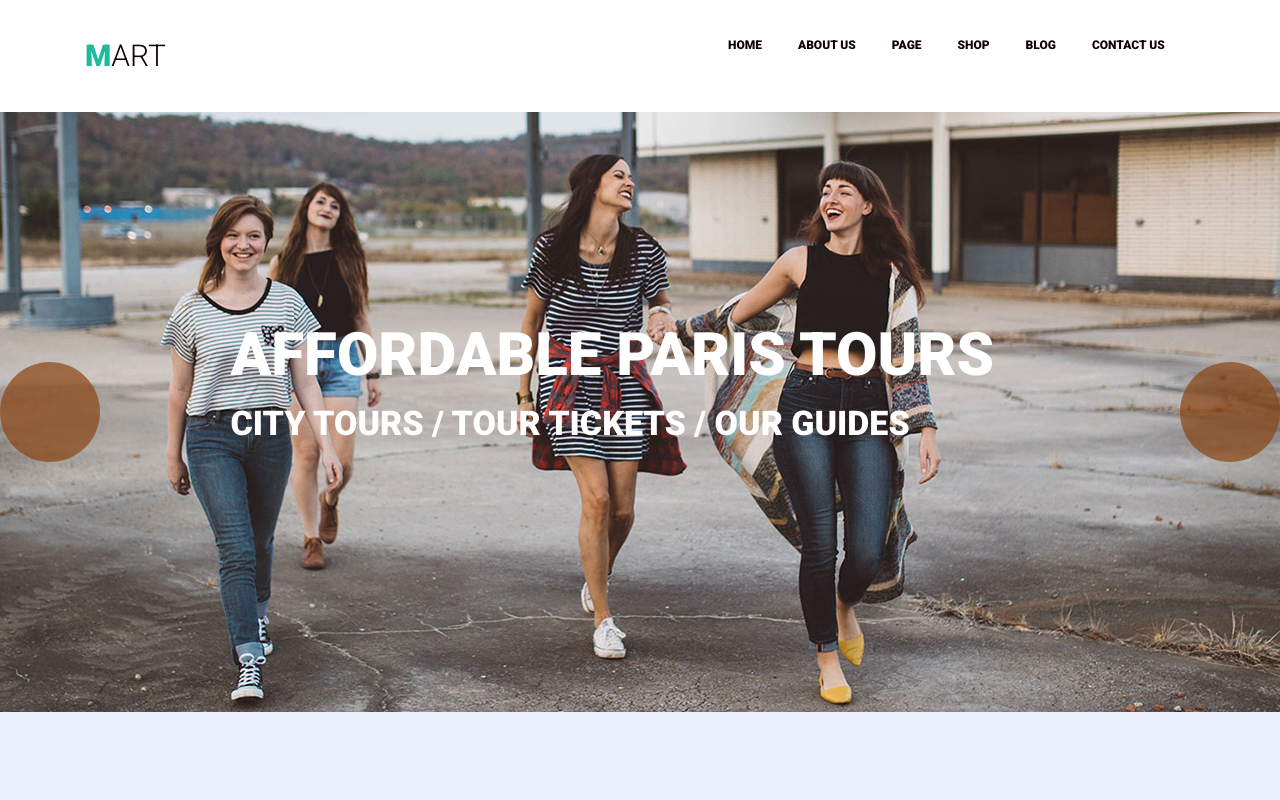
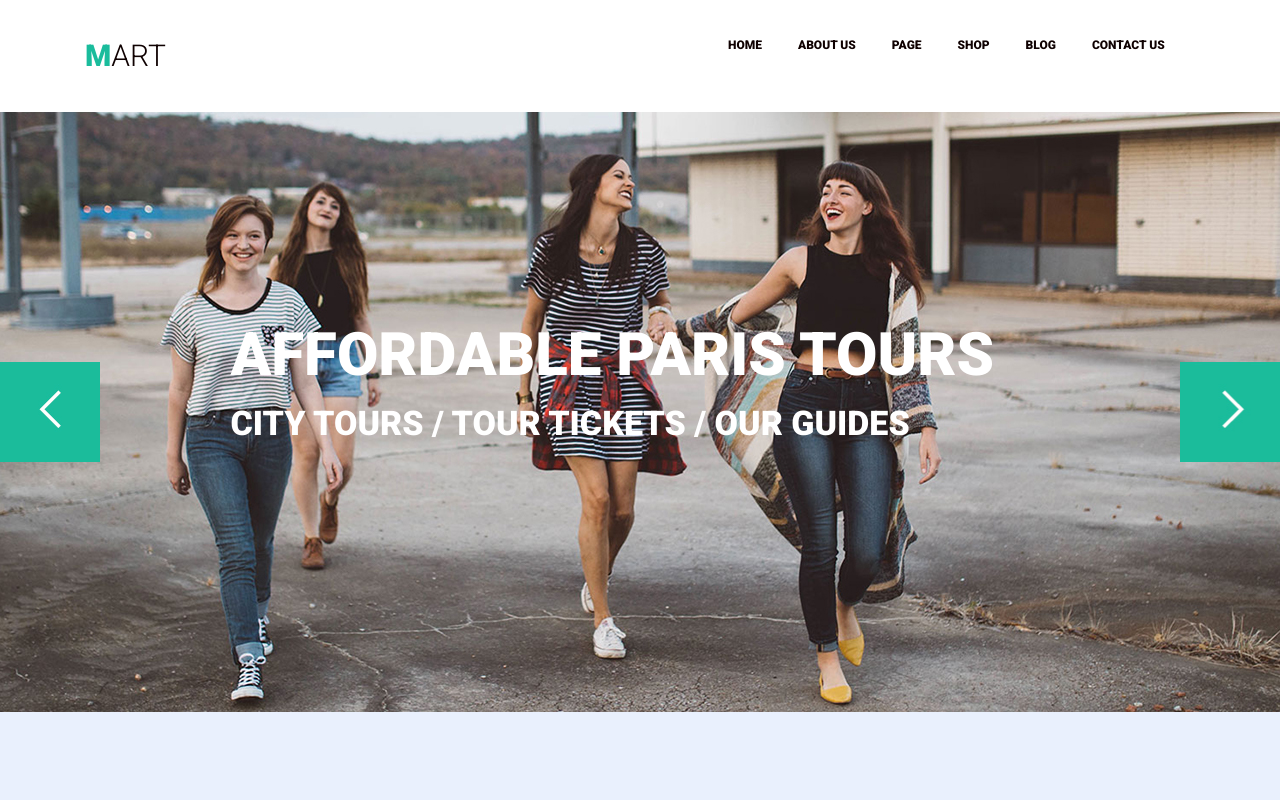
Before and after one commit to MyroslavaMaksymenko/goit-fe-course, a plain HTML site: page html-css/hw-05/index.html in a window 1280 px wide. Shown: the top 800 px of the page. Drawn offline with nearby package versions, Linux system fonts and the light colour scheme; a script that the page names is missing.

Commit message:
added files

```diff
--- a/html-css/hw-05/css/style.css
+++ b/html-css/hw-05/css/style.css
@@ -132,6 +132,8 @@ input[type="radio"].visually-hidden{
 .slider-title{
   position: relative;
   min-height: 600px;
+  text-align: left;
+  margin: auto;
 }
 
 .slider-ctrl{
@@ -140,7 +142,6 @@ input[type="radio"].visually-hidden{
   height: 100px;
   border: 0;
   background-color: rgba(139, 69, 19, 0.7);
-  border-radius: 100%;
   position: absolute;
   top: 50%;
   transform: translateY(-50%);
@@ -151,10 +152,18 @@ input[type="radio"].visually-hidden{
 
 .slider-ctrl-prev{
   left: 0;
+  display: inline-block;
+  background-image: url('../img/slides-ctrl-prev.jpg');
+  background-position: center;
+  background-repeat: no-repeat;
 }
 
 .slider-ctrl-next{
   right: 0;
+  display: inline-block;
+  background-image: url('../img/slides-ctrl-next.jpg');
+  background-position: center;
+  background-repeat: no-repeat;
 }
 
 .slides-list{
@@ -292,10 +301,7 @@ margin-right: 30px
   margin:0;
   padding:20px 0;
 }
-/*.footer-wrapper{
-margin:0 auto;
-padding: 0;
-}*/
+
 .footer-text{
 font-family: "Open Sans", Arial, sans-serif;
 color:  #fefefe;
```
Also changed, not shown: html-css/hw-05/index.html (+2 -2 lines), html-css/hw-05/img/add-to-cart_button.png (added), html-css/hw-05/img/add-to-cart_text.png (renamed from html-css/hw-05/img/add-to-cart.png), html-css/hw-05/img/cart.png.
